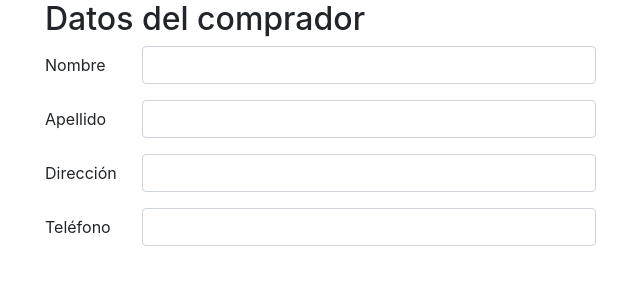
After one commit to mgallardogaray/carrito-compras, a Django app: page /pago/ in a window 1280 px wide. The commit adds this page. Shown: the top 300 px of the page, without its empty margins (40-680 px from the left). Run offline with Django 4.2, Linux system fonts and the light colour scheme; some libraries are stand-ins or nearby versions.

Commit message:
funcion pago

```diff
--- a/Carrito/Carrito/urls.py
+++ b/Carrito/Carrito/urls.py
@@ -15,7 +15,7 @@ Including another URLconf
 """
 from django.contrib import admin
 from django.urls import path
-from CarritoApp.views import tienda, agregar_producto, eliminar_producto, restar_producto, limpiar_carrito
+from CarritoApp.views import tienda, agregar_producto, eliminar_producto, restar_producto, limpiar_carrito, pago
 
 urlpatterns = [
     path('admin/', admin.site.urls),
@@ -24,4 +24,5 @@ urlpatterns = [
     path('eliminar/<int:producto_id>/', eliminar_producto, name="Del"),
     path('restar/<int:producto_id>/', restar_producto, name="Sub"),
     path('limpiar/', limpiar_carrito, name="CLS"),
+    path('pago/', pago, name="pago"),
 ]
--- a/Carrito/CarritoApp/templates/carrito.html
+++ b/Carrito/CarritoApp/templates/carrito.html
@@ -39,5 +39,6 @@
 </div>
 <div class="row text-center">
     <div class="col-6"><a href="{% url 'CLS' %}" class="btn btn-danger">Limpiar</a></div>
+    <div class="col-6"><a href="{% url 'pago' %}" class="btn btn-success">Pagar</a></div>
     <div class="col-6"><a href="#" class="btn btn-success">Guardar</a></div>
 </div>
--- /dev/null
+++ b/Carrito/CarritoApp/templates/pago.html
@@ -0,0 +1,93 @@
+<!DOCTYPE html>
+<html lang="en">
+<head>
+    <meta charset="UTF-8">
+    <meta http-equiv="X-UA-Compatible" content="IE=edge">
+    <meta name="viewport" content="width=device-width, initial-scale=1.0">
+    <link rel="stylesheet" href="https://cdn.jsdelivr.net/npm/bootstrap@4.0.0/dist/css/bootstrap.min.css" integrity="sha384-Gn5384xqQ1aoWXA+058RXPxPg6fy4IWvTNh0E263XmFcJlSAwiGgFAW/dAiS6JXm" crossorigin="anonymous">
+    <title>Pago</title>
+</head>
+<body>
+    <div class="container">
+        <div class="row">
+            <div class="col">
+                <h2>Datos del comprador</h2>
+
+                <form>
+                    <div class="form-group row">
+                      <label for="nombre" class="col-sm-2 col-form-label">Nombre</label>
+                      <div class="col-sm-10">
+                        <input type="text" class="form-control" id="nombre" >
+                      </div>
+                    </div>
+
+                    <div class="form-group row">
+                      <label for="inputLastname" class="col-sm-2 col-form-label">Apellido</label>
+                      <div class="col-sm-10">
+                        <input type="text" class="form-control" id="inputLastname" >
+                      </div>
+                    </div>
+
+                    <div class="form-group row">
+                        <label for="Direccion" class="col-sm-2 col-form-label">Dirección</label>
+                        <div class="col-sm-10">
+                          <input type="text" class="form-control" id="Direccion" >
+                        </div>
+                    </div>
+
+                    <div class="form-group row">
+                        <label for="telefono" class="col-sm-2 col-form-label">Teléfono</label>
+                        <div class="col-sm-10">
+                          <input type="text" class="form-control" id="telefono" >
+                        </div>
+                    </div>
+
+                  </form>
+
+            </div>
+            <div class="col p-1">
+                <div class="container p-4">
+                    <div id="paypal-button-container"></div>
+                    <script src="https://www.paypal.com/sdk/js?client-id=AVEIpEXz01rydrLa5lvl_EZ50_xC-wfl-_SghnWn7UYq5_VVdriQbuPA__TBxfWg1eWxeFYF1HVkDAt6"></script>
+                    <script>
+                    paypal.Buttons({
+                        // Sets up the transaction when a payment button is clicked
+                        createOrder: (data, actions) => {
+                        return actions.order.create({
+                            purchase_units: [{
+                            amount: {
+                                value: '77.44' // Can also reference a variable or function
+                            }
+                            }]
+                        });
+                        },
+                        // Finalize the transaction after payer approval
+                        onApprove: (data, actions) => {
+                        return actions.order.capture().then(function(orderData) {
+                            // Successful capture! For dev/demo purposes:
+                            console.log('Capture result', orderData, JSON.stringify(orderData, null, 2));
+                            const transaction = orderData.purchase_units[0].payments.captures[0];
+                            alert(`Transaction ${transaction.status}: ${transaction.id}\n\nSee console for all available details`);
+                            // When ready to go live, remove the alert and show a success message within this page. For example:
+                            // const element = document.getElementById('paypal-button-container');
+                            // element.innerHTML = '<h3>Thank you for your payment!</h3>';
+                            // Or go to another URL:  actions.redirect('thank_you.html');
+                        });
+                        }
+                    }).render('#paypal-button-container');
+                    </script>
+                </div>
+            </div>
+        </div>
+
+    </div>
+
+
+
+
+<script src="https://code.jquery.com/jquery-3.2.1.slim.min.js" integrity="sha384-KJ3o2DKtIkvYIK3UENzmM7KCkRr/rE9/Qpg6aAZGJwFDMVNA/GpGFF93hXpG5KkN" crossorigin="anonymous"></script>
+<script src="https://cdn.jsdelivr.net/npm/popper.js@1.12.9/dist/umd/popper.min.js" integrity="sha384-ApNbgh9B+Y1QKtv3Rn7W3mgPxhU9K/ScQsAP7hUibX39j7fakFPskvXusvfa0b4Q" crossorigin="anonymous"></script>
+<script src="https://cdn.jsdelivr.net/npm/bootstrap@4.0.0/dist/js/bootstrap.min.js" integrity="sha384-JZR6Spejh4U02d8jOt6vLEHfe/JQGiRRSQQxSfFWpi1MquVdAyjUar5+76PVCmYl" crossorigin="anonymous"></script>
+
+</body>
+</html>
--- a/Carrito/CarritoApp/views.py
+++ b/Carrito/CarritoApp/views.py
@@ -32,3 +32,6 @@ def limpiar_carrito(request):
     carrito = Carrito(request)
     carrito.limpiar()
     return redirect("Tienda")
+
+def pago(request):
+    return render(request, "pago.html")
```
Also changed, not shown: Carrito/db.sqlite3.
